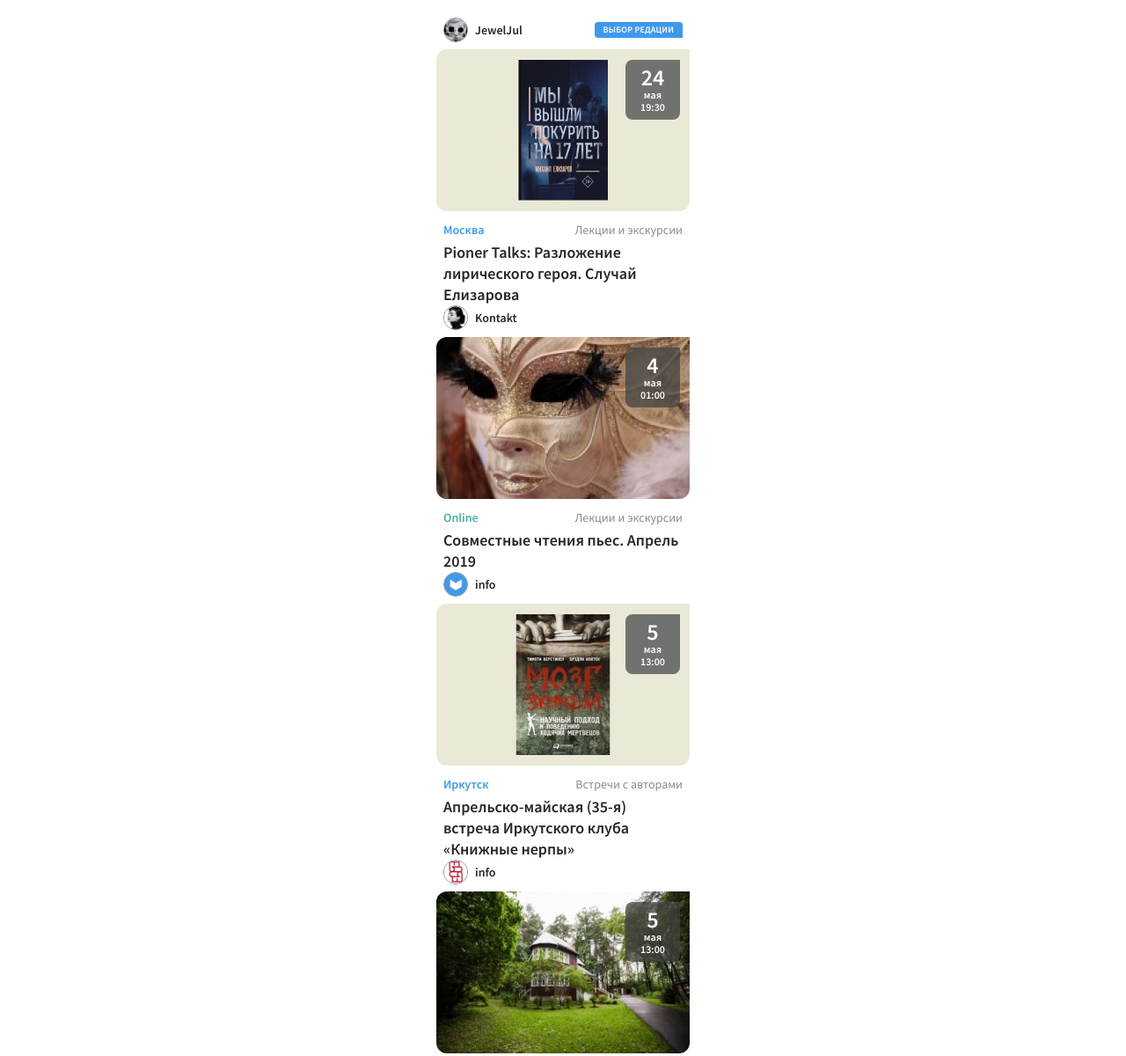
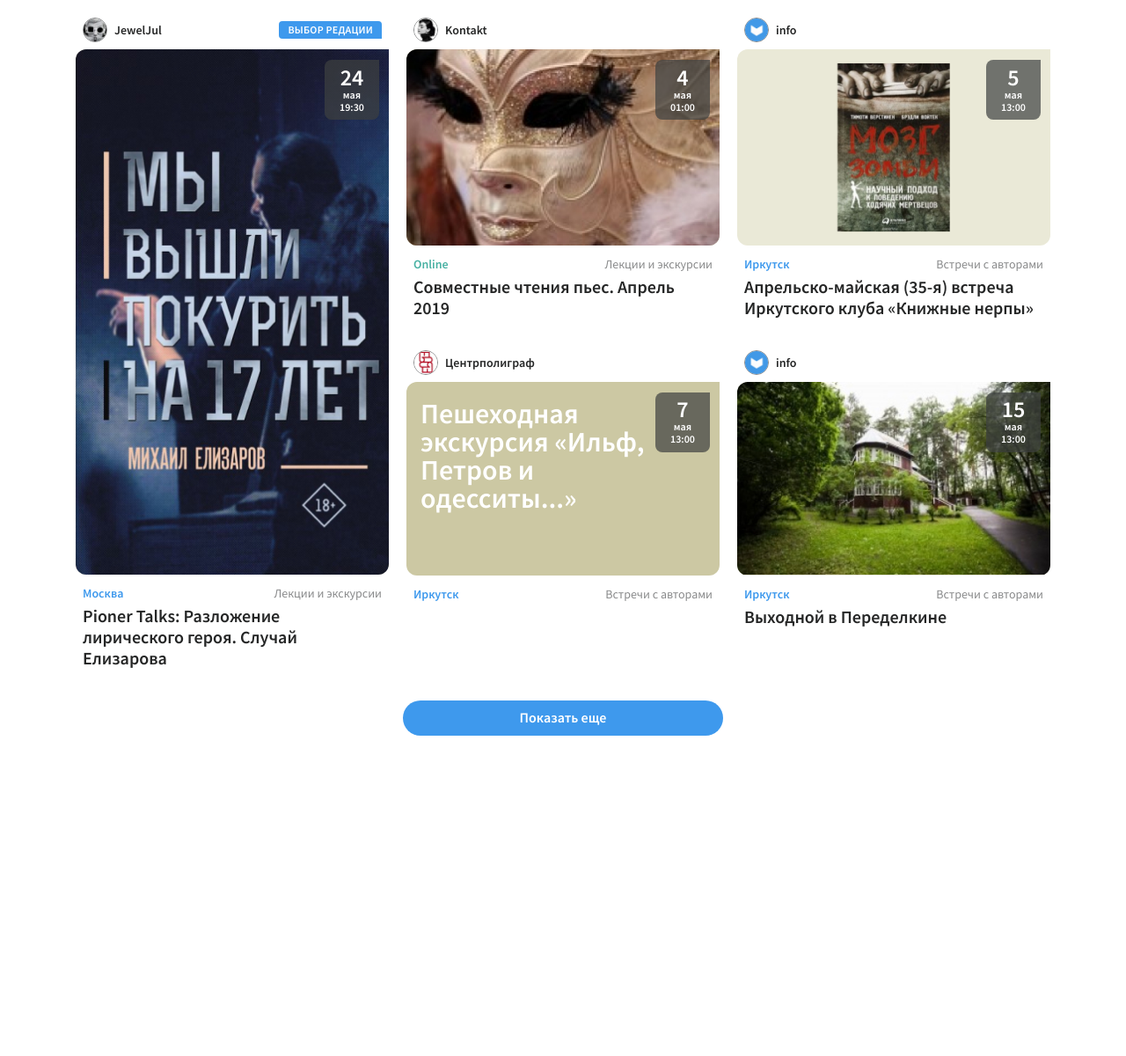
Before and after one commit to tarasovem/test-LL, a website: page source/index.html in a window 1280 px wide. Shown: the top 1200 px of the page at 88% size. After the commit the page ends 866 px from the top, so only its background shows below. Drawn offline with nearby package versions, Linux system fonts and the light colour scheme; files that its build step writes are made by us from their sources.

Commit message:
Добавляет верстку планщетной и настолькой версии

```diff
--- a/source/index.html
+++ b/source/index.html
@@ -9,7 +9,8 @@
 <body>
   <h1 class="visually-hidden">Афиша</h1>
   <main class="articles container">
-    <article class="card articles__card">
+    <div class="articles__body">
+      <article class="card articles__card articles__card_large">
         <header class="card__header">
           <a class="card__user" href="#">
           <span class="card__avatar">
@@ -21,7 +22,10 @@
         </header>
         <div class="card__body">
           <a class="card__preview card__preview_miniature" href="#">
+            <picture>
+              <source media="(min-width: 768px)" srcset="img/book-1-desktop@1x.jpg 1x, img/book-1-desktop@2x.jpg 2x">
               <img src="img/book-1-mobile@1x.png" srcset="img/book-1-mobile@2x.png 2x" alt="Обложка книги" width="288" height="184">
+            </picture>
             <div class="card__date">
               <div class="card__day">24</div>
               <div class="card__month">мая</div>
@@ -47,7 +51,10 @@
         </header>
         <div class="card__body">
           <a class="card__preview" href="#">
+            <picture>
+              <source media="(min-width: 768px)" srcset="img/image-1-desktop@1x.jpg 1x, img/image-1-desktop@2x.jpg 2x">
               <img src="img/image-1-mobile@1x.jpg" srcset="img/image-1-mobile@2x.jpg 2x" alt="Маскарандая маска" width="288" height="184">
+            </picture>
             <div class="card__date">
               <div class="card__day">4</div>
               <div class="card__month">мая</div>
@@ -72,7 +79,10 @@
         </header>
         <div class="card__body">
           <a class="card__preview" href="#">
+            <picture>
+              <source media="(min-width: 768px)" srcset="img/book-2-desktop@1x.png 1x, img/book-2-desktop@2x.png 2x">
               <img src="img/book-2-mobile@1x.png" srcset="img/book-2-mobile@2x.png 2x" alt="Обложка книги" width="288" height="184">
+            </picture>
             <div class="card__date">
               <div class="card__day">5</div>
               <div class="card__month">мая</div>
@@ -92,14 +102,16 @@
           <span class="card__avatar">
             <img src="img/avatar-4@1x.png" srcset="img/avatar-4@2x.png 2x" alt="Аватар пользователя" width="28" height="28">
           </span>
-          info
+            Центрполиграф
           </a>
         </header>
         <div class="card__body">
           <a class="card__preview" href="#">
-          <img src="img/image-2-mobile@1x.jpg" srcset="img/image-2-mobile@2x.jpg 2x" alt="Обложка книги" width="288" height="184">
+            <p class="card__text">
+              Пешеходная экскурсия &laquo;Ильф, Петров и одесситы...&raquo;
+            </p>
             <div class="card__date">
-            <div class="card__day">5</div>
+              <div class="card__day">7</div>
               <div class="card__month">мая</div>
               <div class="card__time">13:00</div>
             </div>
@@ -108,9 +120,40 @@
             <a class="card__info" href="#">Иркутск</a>
             <a class="card__tag" href="#">Встречи с авторами</a>
           </div>
-        <h2 class="card__title">Апрельско-майская (35-я) встреча Иркутского клуба &laquo;Книжные нерпы&raquo;</h2>
         </div>
       </article>
+      <article class="card articles__card">
+        <header class="card__header">
+          <a class="card__user" href="#">
+          <span class="card__avatar">
+            <img src="img/avatar-3@1x.png" srcset="img/avatar-3@2x.png 2x" alt="Аватар пользователя" width="28" height="28">
+          </span>
+            info
+          </a>
+        </header>
+        <div class="card__body">
+          <a class="card__preview" href="#">
+            <picture>
+              <source media="(min-width: 768px)" srcset="img/image-2-desktop@1x.jpg 1x, img/image-2-desktop@2x.jpg 2x">
+              <img src="img/image-2-mobile@1x.jpg" srcset="img/image-2-mobile@2x.jpg 2x" alt="Обложка книги" width="288" height="184">
+            </picture>
+            <div class="card__date">
+              <div class="card__day">15</div>
+              <div class="card__month">мая</div>
+              <div class="card__time">13:00</div>
+            </div>
+          </a>
+          <div class="card__meta">
+            <a class="card__info" href="#">Иркутск</a>
+            <a class="card__tag" href="#">Встречи с авторами</a>
+          </div>
+          <h2 class="card__title">Выходной в Переделкине</h2>
+        </div>
+      </article>
+    </div>
+    <div class="articles__footer">
+      <a class="articles__button" href="#">Показать еще</a>
+    </div>
   </main>
 </body>
 </html>
--- a/source/sass/base.scss
+++ b/source/sass/base.scss
@@ -22,4 +22,12 @@ body {
   margin-right: auto;
   margin-left: auto;
   box-sizing: border-box;
+
+  @media (min-width: $tablet) {
+    max-width: 768px;
+  }
+
+  @media (min-width: $desktop) {
+    max-width: 1140px;
+  }
 }
--- a/source/sass/blocks/articles.scss
+++ b/source/sass/blocks/articles.scss
@@ -2,3 +2,54 @@
   margin-top: 20px;
   margin-bottom: 30px;
 }
+
+.articles__body {
+  display: grid;
+  grid-row-gap: 16px;
+
+  @media (min-width: $tablet) {
+    grid-template-columns: 1fr 1fr;
+    grid-column-gap: 20px;
+    grid-auto-rows: minmax(360px, auto);
+  }
+
+  @media (min-width: $desktop) {
+    grid-template-columns: repeat(3, 1fr);
+  }
+}
+
+.articles__footer {
+  display: flex;
+  justify-content: center;
+  align-items: center;
+}
+
+.articles__button {
+  display: block;
+  grid-column: auto;
+  margin-top: 48px;
+  padding-top: 12px;
+  padding-bottom: 12px;
+  color: $white;
+  background-color: $blue-2;
+  text-decoration: none;
+  font-weight: 600;
+  font-size: 16px;
+  line-height: 16px;
+  box-sizing: border-box;
+  text-align: center;
+  border-radius: 24px;
+
+  @media (min-width: $tablet) {
+    display: inline-block;
+    margin-top: 36px;
+    padding-right: 133px;
+    padding-left: 133px;
+  }
+}
+
+.articles__card {
+  &_large {
+    grid-row: 1/3;
+  }
+}
--- a/source/sass/blocks/card.scss
+++ b/source/sass/blocks/card.scss
@@ -58,6 +58,10 @@
   border-radius: 4px 4px 0 4px;
   max-width: 160px;
   box-sizing: border-box;
+
+  @media (min-width: $tablet) {
+    font-size: 12px;
+  }
 }
 
 .card__preview {
@@ -67,9 +71,16 @@
   min-height: 184px;
   border-radius: 12px 0 12px 12px;
   overflow: hidden;
+  text-decoration: none;
+
+  @media (min-width: $tablet) {
+    width: 100%;
+    min-height: 220px;
+  }
 
   img {
     display: block;
+    width: auto;
     max-width: 100%;
     height: auto;
   }
@@ -88,6 +99,10 @@
   background-color: rgba($grey-25, 0.7);
   color: $white;
   border-radius: 8px 0 8px 8px;
+
+  @media (min-width: $tablet) {
+
+  }
 }
 
 .card__day {
@@ -142,4 +157,21 @@
   padding-right: 8px;
   padding-left: 8px;
   box-sizing: border-box;
+
+  @media (min-width: $tablet) {
+    font-size: 20px;
+  }
 }
+
+.card__text {
+  margin: 20px 80px 20px 16px;
+  color: $white;
+  font-weight: 600;
+  font-size: 26px;
+  line-height: 28px;
+
+  @media (min-width: $tablet) {
+    font-size: 32px;
+    line-height: 32px;
+  }
+}
--- a/source/sass/variables.scss
+++ b/source/sass/variables.scss
@@ -7,3 +7,6 @@ $white: #ffffff;
 $blue-2: #3e99ed;
 $grey-25: #3e4041;
 $green-1: #48b1a3;
+
+$tablet: 768px;
+$desktop: 1200px;
```
Also changed, not shown: source/img/book-1-desktop@1x.jpg (added), source/img/book-1-desktop@2x.jpg (added), source/img/book-2-desktop@1x.png (added), source/img/book-2-desktop@2x.png (added), source/img/image-1-desktop@1x.jpg (added), source/img/image-1-desktop@2x.jpg (added), source/img/image-2-desktop@1x.jpg (added), source/img/image-2-desktop@2x.jpg (added). Lines whose indentation alone changed are shown as unchanged.
